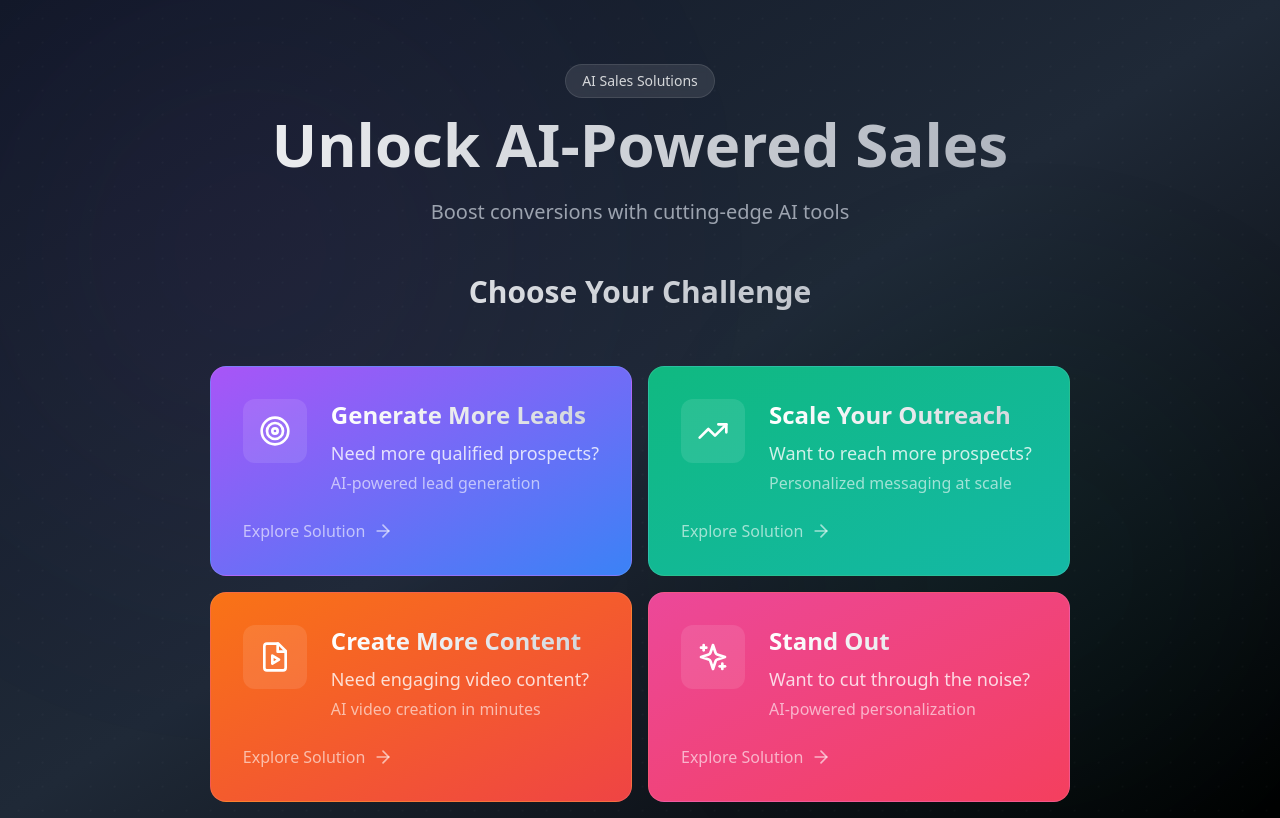
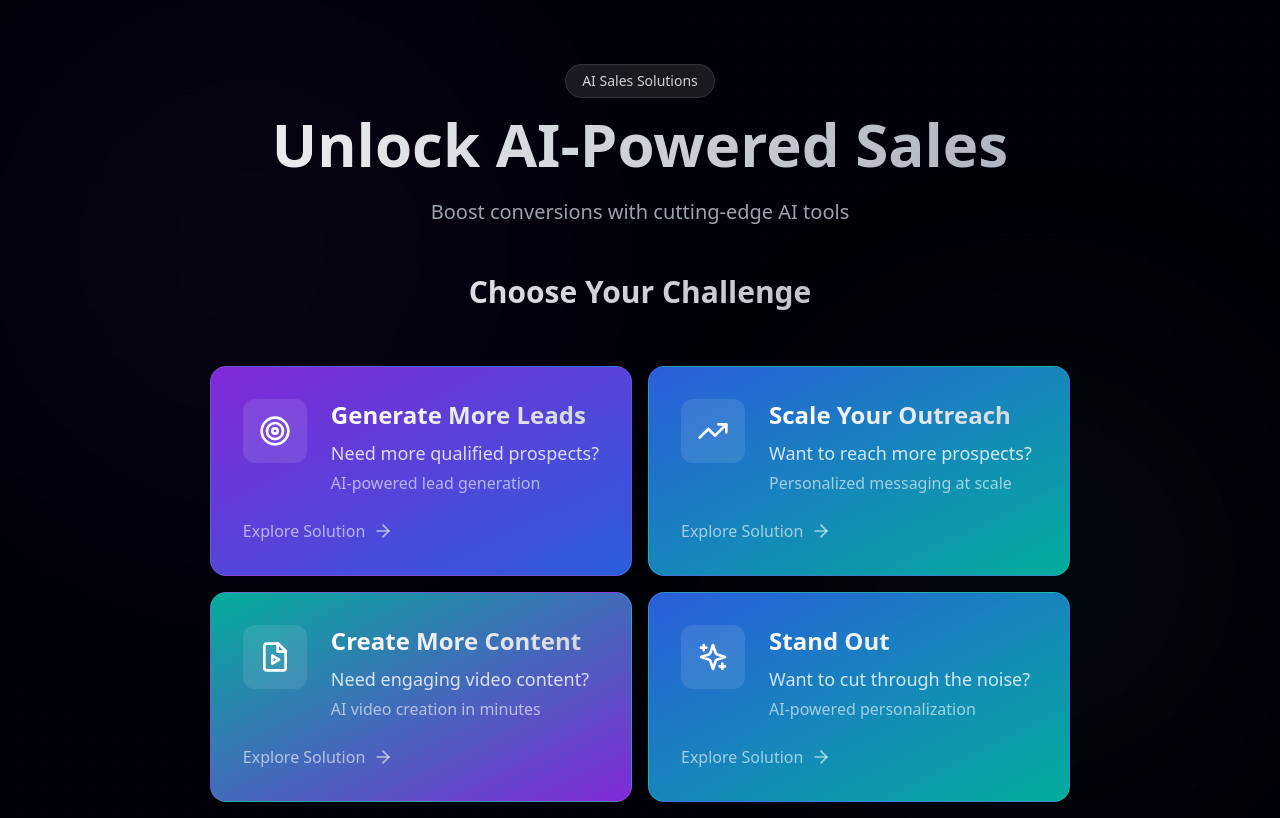
Before and after one commit to sixtyseconds/sales-demo, a React (Vite) app: page / in a window 1280 px wide. Built offline with nearby package versions, Linux system fonts and the light colour scheme.

Commit message:
feat: update content and brand colors

```diff
--- a/src/components/ModernShowcase.jsx
+++ b/src/components/ModernShowcase.jsx
@@ -114,13 +114,13 @@ const ModernShowcase = () => {
     },
     'content-creation': {
       title: 'Instant Content Creation',
-      subtitle: 'AI Video & Content',
+      subtitle: 'Professional Videos & AI Content',
       description: 'Create engaging content in minutes.',
       features: [
         {
           icon: <Video className="w-5 h-5" />,
           title: 'Quick Videos',
-          description: 'Create professional videos in minutes'
+          description: 'Create short, high-converting videos for sales outreach'
         },
         {
           icon: <Users className="w-5 h-5" />,
@@ -129,8 +129,8 @@ const ModernShowcase = () => {
         },
         {
           icon: <Globe className="w-5 h-5" />,
-          title: 'Multi-Channel',
-          description: 'Share across all your platforms'
+          title: 'Explainer Videos',
+          description: 'Create in-depth content to nurture your audience'
         },
         {
           icon: <MousePointer className="w-5 h-5" />,
@@ -240,7 +240,7 @@ const ModernShowcase = () => {
   };
 
   return (
-    <div className="min-h-screen bg-gradient-to-br from-gray-900 via-gray-800 to-black text-white overflow-y-scroll overflow-x-hidden relative [&::-webkit-scrollbar]:w-2 [&::-webkit-scrollbar-track]:bg-black/20 [&::-webkit-scrollbar-thumb]:bg-white/10 [&::-webkit-scrollbar-thumb]:rounded-full">
+    <div className="min-h-screen bg-[#000108] text-white overflow-y-scroll overflow-x-hidden relative [&::-webkit-scrollbar]:w-2 [&::-webkit-scrollbar-track]:bg-black/20 [&::-webkit-scrollbar-thumb]:bg-white/10 [&::-webkit-scrollbar-thumb]:rounded-full">
       {/* Background Mesh with Animation */}
       <motion.div
         className="absolute inset-0 bg-[radial-gradient(circle_at_50%_50%,rgba(255,255,255,0.05)_1px,transparent_1px)] bg-[length:24px_24px] opacity-50"
@@ -343,7 +343,11 @@ const ModernShowcase = () => {
                       setSelectedChallenge(challenge);
                       setCurrentStep('solutions');
                     }}
-                    className={`group cursor-pointer rounded-2xl p-6 md:p-8 bg-gradient-to-br ${challenge.color}
+                    className={`group cursor-pointer rounded-2xl p-6 md:p-8 bg-gradient-to-br
+                      ${challenge.id === 'leads' ? 'from-[#8129D7] to-[#2A5EDB]' :
+                      challenge.id === 'scale' ? 'from-[#2A5EDB] to-[#03AD9C]' :
+                      challenge.id === 'content' ? 'from-[#03AD9C] to-[#8129D7]' :
+                      'from-[#2A5EDB] to-[#03AD9C]'}
                       bg-opacity-5 hover:bg-opacity-10 backdrop-blur-xl border border-white/10
                       hover:border-white/20 transition-all duration-300 relative overflow-hidden`}
                   >
```
